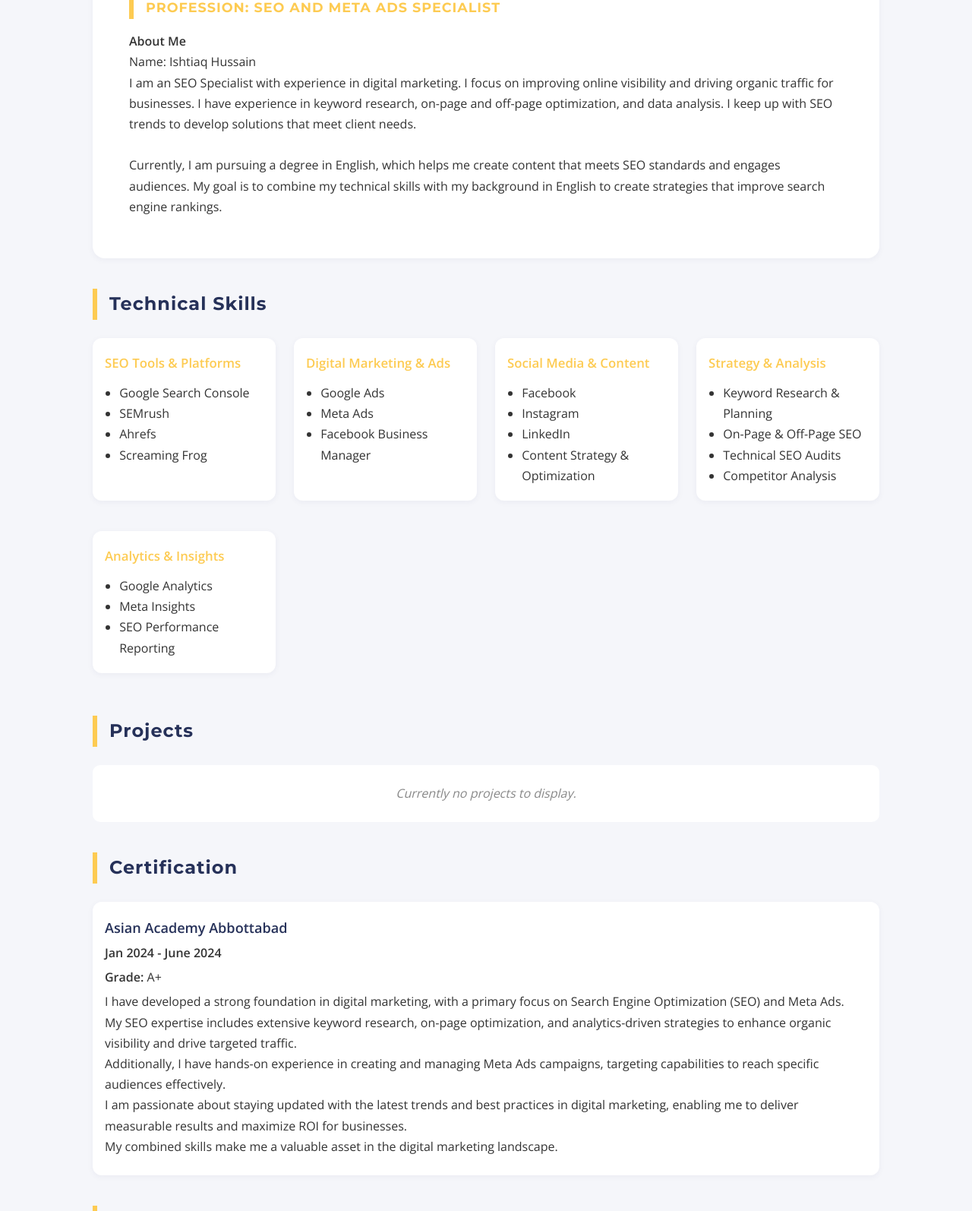
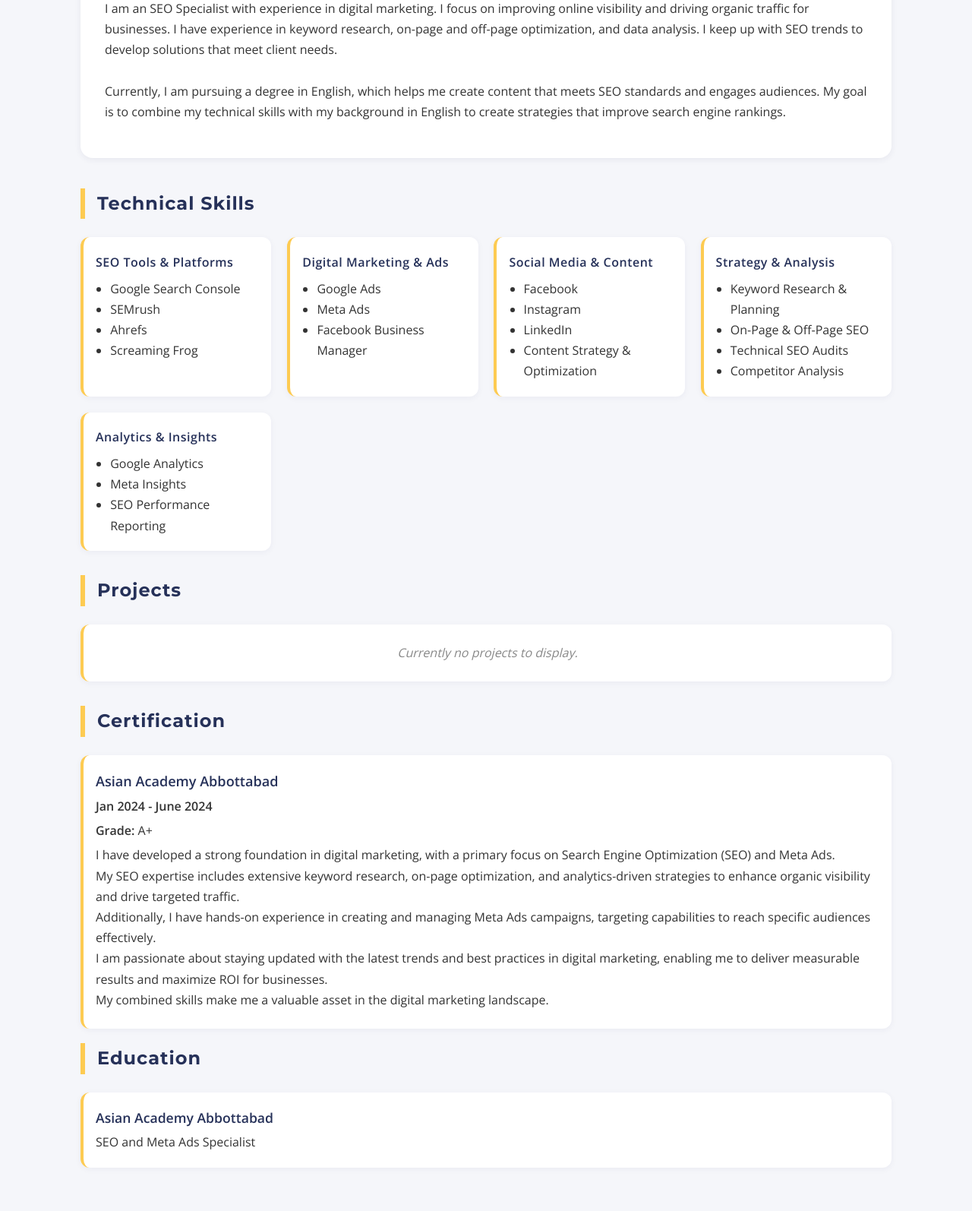
Before and after one commit to ishtiaqhussain2004/ishtiaqhussain2004.github.io, a plain HTML site: page index.html in a window 1280 px wide. Shown: the part 512-2106 px from the top of the page at 76% size. Drawn offline with nearby package versions, Linux system fonts and the light colour scheme.

Commit message:
Update index.html

```diff
--- a/index.html
+++ b/index.html
@@ -15,11 +15,7 @@
       --muted: #888;
       --card-bg: #fff;
     }
-    * {
-      box-sizing: border-box;
-      margin: 0;
-      padding: 0;
-    }
+    * { box-sizing: border-box; margin: 0; padding: 0; }
     body {
       font-family: 'Open Sans', Arial, sans-serif;
       background: var(--secondary);
@@ -77,54 +73,54 @@
     .nav-links a:hover::after {
       width: 100%;
     }
-    .main-section {
+    .container {
       max-width: 1100px;
       margin: 0 auto;
-      padding: 4rem 2rem 2rem 2rem;
+      padding: 2rem 1rem;
     }
-    .home-section {
+    /* Home Section */
+    .home-card {
+      background: var(--card-bg);
+      border-radius: 16px;
+      box-shadow: 0 2px 8px rgba(38,49,89,0.07);
+      padding: 2.5rem 2rem;
       display: flex;
       align-items: center;
-      gap: 3rem;
-      background: #fff;
-      border-radius: 16px;
-      box-shadow: 0 2px 8px rgba(38,49,89,0.05);
-      padding: 3rem;
-      margin-bottom: 2rem;
+      gap: 2.5rem;
+      margin-bottom: 2.5rem;
       flex-wrap: wrap;
     }
     .profile-pic img {
-      width: 150px;
-      height: 150px;
+      width: 140px;
+      height: 140px;
       object-fit: cover;
       border-radius: 50%;
       border: 6px solid var(--primary);
       box-shadow: 0 2px 8px rgba(38,49,89,0.1);
       margin-bottom: 1rem;
+      background: #eee;
     }
-    .home-details h1 {
+    .home-info h1 {
       font-family: 'Montserrat', sans-serif;
-      font-size: 2.1rem;
+      font-size: 2rem;
       color: var(--primary);
-      margin-bottom: 0.2rem;
+      margin-bottom: 0.4rem;
       letter-spacing: 1px;
     }
-    .home-details h2 {
+    .home-info h2 {
       font-size: 1.1rem;
       color: var(--accent);
       margin-bottom: 1rem;
       text-transform: uppercase;
       letter-spacing: 1px;
     }
-    .home-details p {
+    .home-info p {
       font-size: 1rem;
       color: var(--text);
       margin-bottom: 0.4rem;
     }
-    section {
-      margin-top: 2.5rem;
-    }
-    section h2 {
+    /* Section Headings */
+    .section-title {
       font-family: 'Montserrat', sans-serif;
       color: var(--primary);
       font-size: 1.5rem;
@@ -133,58 +129,81 @@
       padding-left: 1rem;
       letter-spacing: 1px;
     }
-    /* Skills */
+    /* Skills Section */
     .skills-grid {
       display: grid;
-      grid-template-columns: repeat(auto-fit, minmax(240px, 1fr));
-      gap: 1.5rem;
+      grid-template-columns: repeat(auto-fit, minmax(220px, 1fr));
+      gap: 1.3rem;
+      margin-bottom: 2rem;
     }
     .skill-card {
       background: var(--card-bg);
       border-radius: 12px;
       box-shadow: 0 2px 8px rgba(38,49,89,0.05);
       padding: 1.2rem 1rem;
-      margin-bottom: 1rem;
       transition: box-shadow 0.2s;
+      border-left: 4px solid var(--accent);
     }
     .skill-card h3 {
-      color: var(--accent);
-      font-size: 1.05rem;
-      margin-bottom: 0.7rem;
+      color: var(--primary);
+      font-size: 1rem;
+      margin-bottom: 0.5rem;
       font-weight: 600;
+      letter-spacing: 0.5px;
     }
     .skill-card ul {
       list-style-type: disc;
       padding-left: 1.2rem;
       color: var(--text);
     }
-    /* Projects */
-    .projects-placeholder {
-      padding: 1.5rem 0;
+    /* Projects Section */
+    .projects-section {
+      margin-bottom: 2rem;
+    }
+    .projects-card {
+      background: var(--card-bg);
+      border-radius: 12px;
+      box-shadow: 0 2px 8px rgba(38,49,89,0.05);
+      padding: 1.5rem 1rem;
+      text-align: center;
       color: var(--muted);
       font-style: italic;
-      background: var(--card-bg);
-      border-radius: 10px;
-      text-align: center;
+      border-left: 4px solid var(--accent);
     }
-    /* Certification & Education */
-    .cert-card, .edu-card {
+    /* Certification Section */
+    .cert-card {
       background: var(--card-bg);
       padding: 1.2rem 1rem;
       border-radius: 12px;
       box-shadow: 0 2px 8px rgba(38,49,89,0.05);
       margin-bottom: 1.2rem;
+      border-left: 4px solid var(--accent);
     }
-    .cert-card h3, .edu-card h3 {
+    .cert-card h3 {
       color: var(--primary);
       margin-bottom: 0.3rem;
       font-size: 1.13rem;
       font-weight: 700;
     }
-    .cert-card p, .edu-card p {
+    .cert-card p {
       color: var(--text);
       margin-bottom: 0.3rem;
       font-size: 1rem;
+    }
+    /* Education Section */
+    .edu-card {
+      background: var(--card-bg);
+      padding: 1.2rem 1rem;
+      border-radius: 12px;
+      box-shadow: 0 2px 8px rgba(38,49,89,0.05);
+      margin-bottom: 1.2rem;
+      border-left: 4px solid var(--accent);
+    }
+    .edu-card h3 {
+      color: var(--primary);
+      margin-bottom: 0.2rem;
+      font-size: 1.1rem;
+      font-weight: 700;
     }
     /* Footer */
     footer {
@@ -196,14 +215,14 @@
       font-size: 1rem;
     }
     @media (max-width: 900px) {
-      .home-section {
+      .home-card {
         flex-direction: column;
         align-items: flex-start;
-        gap: 2rem;
+        gap: 1.5rem;
         padding: 2rem 1rem;
       }
-      .main-section {
-        padding: 2rem 1rem;
+      .container {
+        padding: 1.5rem 0.5rem;
       }
       .navbar-container {
         padding: 1rem 1rem;
@@ -213,17 +232,17 @@
       .skills-grid {
         grid-template-columns: 1fr;
       }
-      section h2 {
-        font-size: 1.15rem;
+      .section-title {
+        font-size: 1.13rem;
         padding-left: 0.6rem;
         border-left-width: 4px;
       }
       .profile-pic img {
-        width: 95px;
-        height: 95px;
+        width: 90px;
+        height: 90px;
       }
-      .home-details h1 {
-        font-size: 1.3rem;
+      .home-info h1 {
+        font-size: 1.15rem;
       }
     }
   </style>
@@ -243,14 +262,14 @@
     </div>
   </nav>
 
-  <div class="main-section">
+  <div class="container">
     <!-- Home Section -->
-    <section class="home-section" id="home">
+    <section id="home">
+      <div class="home-card">
         <div class="profile-pic">
-        <!-- Add your image if you want -->
           <img src="https://avatars.githubusercontent.com/u/162943797?v=4" alt="Ishtiaq Hussain" />
         </div>
-      <div class="home-details">
+        <div class="home-info">
           <h1>Name: Ishtiaq Hussain</h1>
           <h2>Profession: SEO and Meta Ads Specialist</h2>
           <p>
@@ -260,11 +279,12 @@
             Currently, I am pursuing a degree in English, which helps me create content that meets SEO standards and engages audiences. My goal is to combine my technical skills with my background in English to create strategies that improve search engine rankings.
           </p>
         </div>
+      </div>
     </section>
 
     <!-- Skills Section -->
     <section id="skills">
-      <h2>Technical Skills</h2>
+      <div class="section-title">Technical Skills</div>
       <div class="skills-grid">
         <div class="skill-card">
           <h3>SEO Tools & Platforms</h3>
@@ -313,16 +333,16 @@
     </section>
 
     <!-- Projects Section -->
-    <section id="projects">
-      <h2>Projects</h2>
-      <div class="projects-placeholder">
-        <p>Currently no projects to display.</p>
+    <section id="projects" class="projects-section">
+      <div class="section-title">Projects</div>
+      <div class="projects-card">
+        Currently no projects to display.
       </div>
     </section>
 
     <!-- Certification Section -->
     <section id="certification">
-      <h2>Certification</h2>
+      <div class="section-title">Certification</div>
       <div class="cert-card">
         <h3>Asian Academy Abbottabad</h3>
         <p><strong>Jan 2024 - June 2024</strong></p>
@@ -339,7 +359,7 @@
 
     <!-- Education Section -->
     <section id="education">
-      <h2>Education</h2>
+      <div class="section-title">Education</div>
       <div class="edu-card">
         <h3>Asian Academy Abbottabad</h3>
         <p>SEO and Meta Ads Specialist</p>
```
Lines whose indentation alone changed are shown as unchanged.
